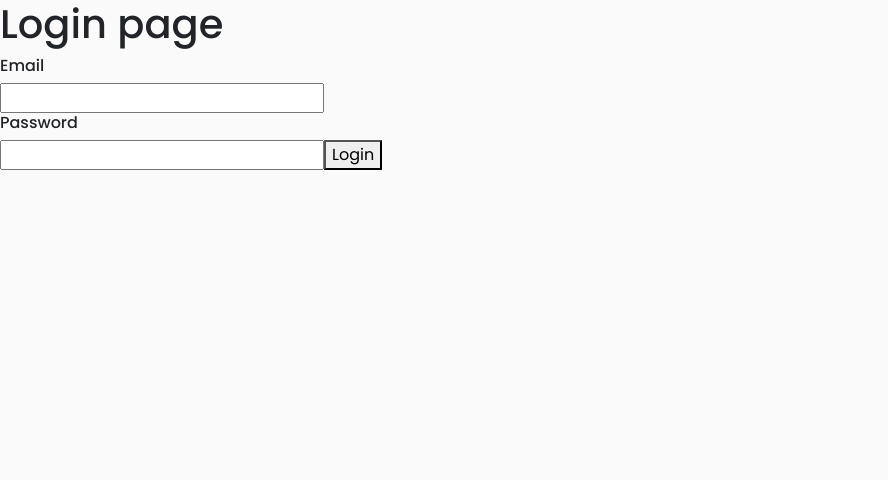
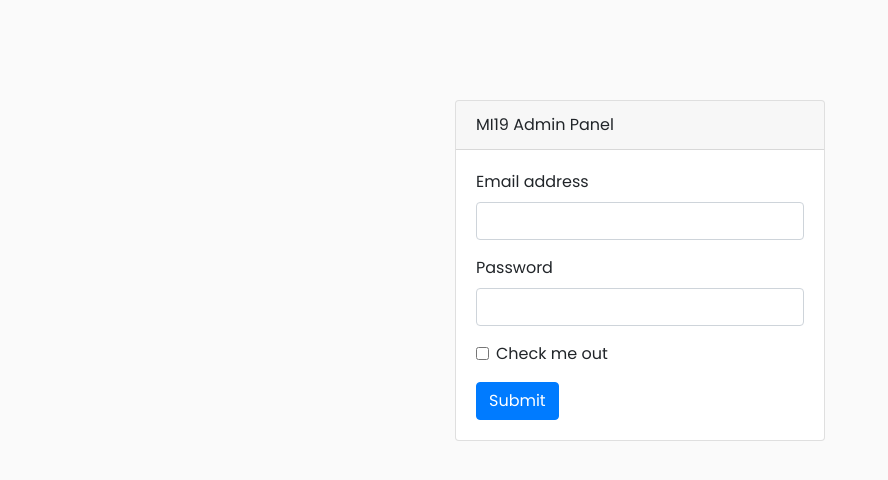
Before and after one commit to kaushik27mishra/covid19nitrr_web, a React (Create React App) app: page /#/login in a window 1280 px wide. Shown: the top 480 px of the page, without its empty margins (0-888 px from the left). Built offline with nearby package versions, Linux system fonts and the light colour scheme.

Commit message:
login page using bootstrap 4

```diff
--- a/src/Pages/Login.js
+++ b/src/Pages/Login.js
@@ -10,36 +10,36 @@
     var [loginValue, setLoginValue] = useState("");
     var [passwordValue, setPasswordValue] = useState("");
     return (
-        <div>
-            <h1>Login page</h1>
-            <h6>Email</h6>
-            <input type="text" onChange={(e) => {setLoginValue(e.target.value)}} value={loginValue}></input>
-            <h6>Password</h6>
-            <input type="text" onChange={(e) => {setPasswordValue(e.target.value)}} value={passwordValue}></input>
-            <button onClick={() =>
-    loginUser(
-      userDispatch,
-      loginValue,
-      passwordValue,
-      props.history,
-      setIsLoading,
-      setError,
-    )
-  }>Login</button>
+      <div className="container" style={{paddingTop: "100px",maxWidth:"400px",display:"flex",flexDirection:"row"}}>
+
+        <br/>
+        <br/>
+        <br/>
+        <div class="card">
+            <div class="card-header">
+              MI19 Admin Panel
+            </div>
+          <div class="card-body">
+            <form>
+              <div class="form-group">
+                <label for="exampleInputEmail1">Email address</label>
+                <input type="email" value={loginValue} onChange={(e) => setLoginValue(e.target.value)} class="form-control" id="exampleInputEmail1" aria-describedby="emailHelp"/>
+                {/* <small id="emailHelp" class="form-text text-muted">We'll never share your email with anyone else.</small> */}
+              </div>
+              <div class="form-group">
+                <label for="exampleInputPassword1">Password</label>
+                <input type="password" value={passwordValue} onChange={(e) => setPasswordValue(e.target.value)} class="form-control" id="exampleInputPassword1"/>
+              </div>
+              <div class="form-group form-check">
+                <input type="checkbox" class="form-check-input" id="exampleCheck1"/>
+                <label class="form-check-label" for="exampleCheck1">Check me out</label>
+              </div>
+              <button type="submit" onClick={() => loginUser(userDispatch,loginValue,passwordValue,props.history,setIsLoading,setError,)} class="btn btn-primary">Submit</button>
+            </form>
+          </div>
         </div>
+      </div>
     )
 }
 
-export default Login
-
-
-// onClick={() =>
-//     loginUser(
-//       userDispatch,
-//       loginValue,
-//       passwordValue,
-//       props.history,
-//       setIsLoading,
-//       setError,
-//     )
-//   }
+export default Login;
```
Also changed, not shown: src/Pages/Assets/logo.jpeg (added).
